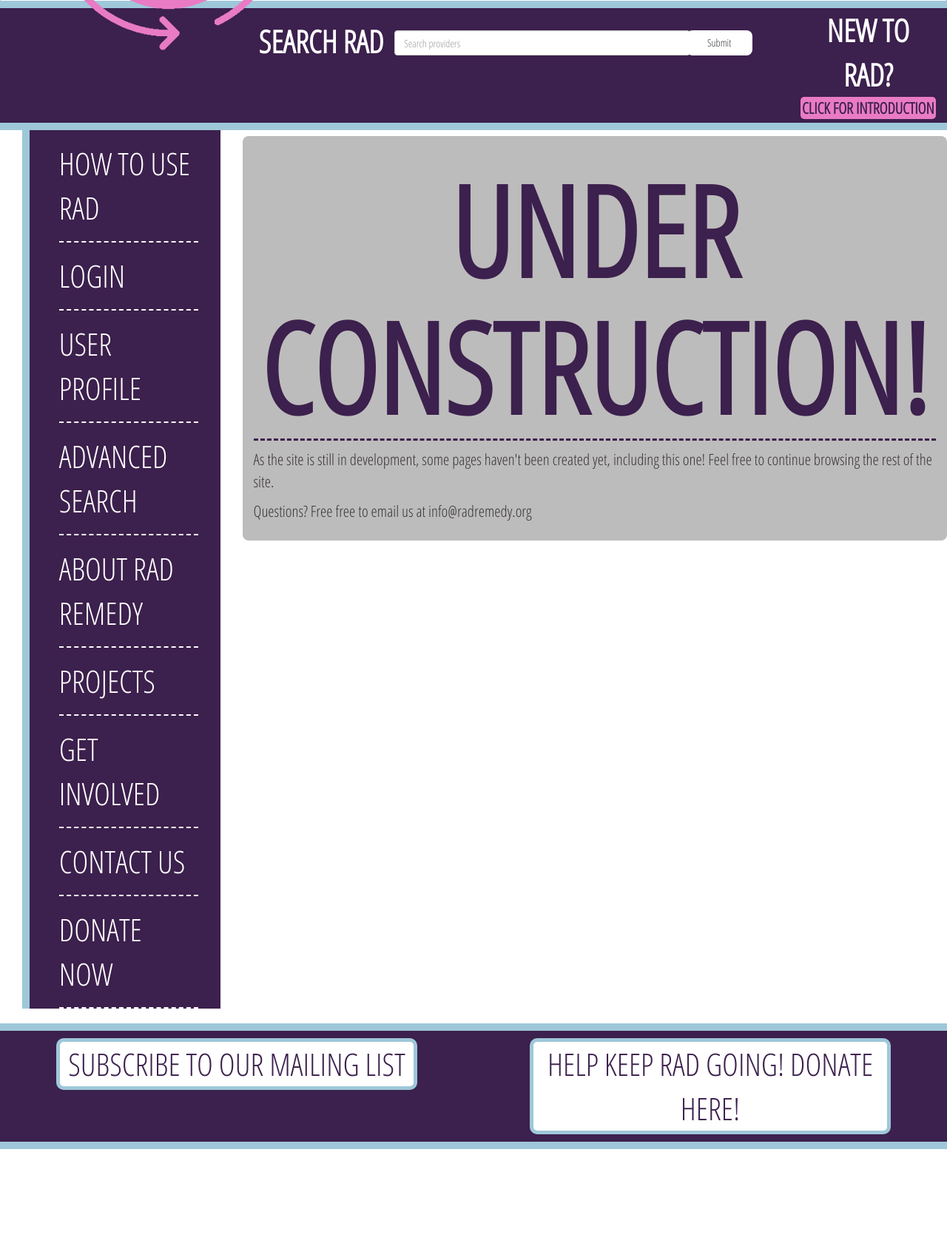
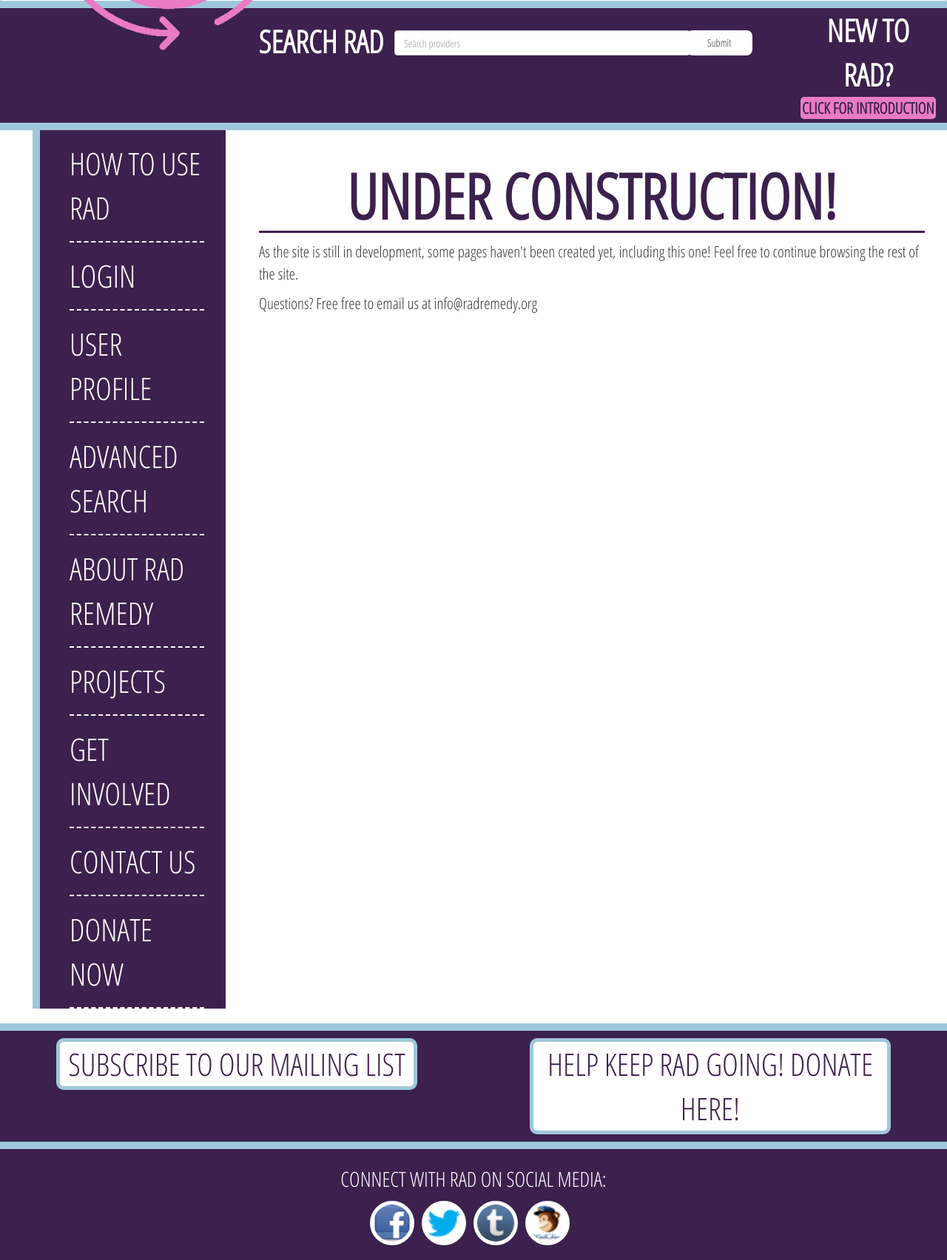
Before and after one commit to radremedy/radremedy, a Flask app: page /about/ in a window 1280 px wide. Shown: the part 290-1994 px from the top of the page at 74% size. Before the commit the page ends 1844 px from the top, so only its background shows below. Run offline with Flask 2, Linux system fonts and the light colour scheme; some libraries are stand-ins or nearby versions.

Commit message:
Finished first pass at base and pages. No links EXCEPT NAV links work yet...

```diff
--- a/remedy/static/css/remedy.css
+++ b/remedy/static/css/remedy.css
@@ -12,7 +12,7 @@
 *************************************/
 body {
 	font-family: 'Open Sans Condensed', sans-serif;
-	color: #fff;
+	color: #393536;
 }
 
 a {
@@ -34,6 +34,14 @@
 	font-weight: bold;
 }
 
+h3 {
+	font-size: 4em;
+	color: #3c204d;
+	font-weight: bold;
+	text-align: center;
+	border-bottom: solid #3c204d;
+}
+
 .recently-added {
 	margin-top: 2px;
 	background-color: #fff;
@@ -41,19 +49,18 @@
 }
 
 .recently-added-block {
-	float:right;
+	float: left;
 	margin-right: 20px;
 	min-height: 260px;
-	background: url('../img/recently_added_bkgd.png');
-	background-size: contain;
-	background-repeat: no-repeat;
-	margin-top: 7px;
-	padding-top: 40px;
+	background-color: #fff;
+	border: dashed #393536;
+	padding-top: 10px;
 	width:260px;
 	text-transform: uppercase;
 }
 
 .recently-added-date {
+	color:#e97bc4;
 	margin-left: 75px;
 	font-size: 2.2em;
 	line-height: .7em;
@@ -61,6 +68,7 @@
 }
 
 .recently-added-category {
+	color: #9ec8d9;
 	margin-left: 75px;
 	font-style: italic;
 	font-size:1.4em;
@@ -72,7 +80,7 @@
 	font-size: 2.2em;
 	width: 80%;
 	line-height: 1.2em;
-	color:#fff;
+	color:#393536;
 }
 
 .simple-search {
@@ -100,7 +108,7 @@
 
 .content-temp {
 	margin-top: 8px;
-	background: #bdbcbc;
+	background: #fff;
 	font-size: 1.5em;
 	padding: 15px;
 	color: #393536;
@@ -109,7 +117,6 @@
 
 .arrow-style {
 	float: left;
-	margin-top:45%;
 	height:33%;
 }
 
@@ -139,6 +146,7 @@
 }
 
 .bar {
+	color:#fff;
 	background-color: #3c204d;
 	border-top: solid #9ec8d9 10px;
 	border-bottom: solid #9ec8d9 10px;
@@ -206,3 +214,44 @@
 	left: 5%;
 	height: 45%;
 }
+
+.bottombar {
+	color:#FFF;
+	background-color: #3c204d;
+	text-align: center;
+	font-size: 2em;
+	padding: 20px;
+}
+
+.sm-icon {
+	background-color: #fff;
+	border-radius: 40px;
+	border: solid 5px #fff;
+	margin-right: 10px;
+	width:60px;
+}
+
+.home-search {
+	color: #393536;
+	font-size: 1.2em;
+	text-align: left;
+}
+
+.home-search-btn {
+	text-align: right;
+	background: url('../img/home_search_btn.png');
+	background-size: contain;
+	background-repeat: no-repeat;
+	width: 150px;
+	height:50px;
+}
+
+.flip-img {
+    -moz-transform: scaleX(-1);
+    -o-transform: scaleX(-1);
+    -webkit-transform: scaleX(-1);
+    transform: scaleX(-1);
+    filter: FlipH;
+    -ms-filter: "FlipH";
+
+}
--- a/remedy/templates/admin/index.html
+++ b/remedy/templates/admin/index.html
@@ -1,7 +1,7 @@
 {% extends 'admin/master.html' %}
 
 {% block body %}
-<h1>RAD Admin</h1>
-<h3>Design coming soon.</h3>
+<h2>RAD Admin</h2>
+<h4>Design coming soon.</h4>
 
 {% endblock %}
--- a/remedy/templates/base.html
+++ b/remedy/templates/base.html
@@ -58,7 +58,6 @@
         <div class="introduction-btn text-uppercase">Click for introduction</div>
       </div>
     </div>
-  </div>
   <div class="row">
     <div class="col-sm-3">
       <ul class="nav-banner">
@@ -82,7 +81,7 @@
       {% block content %}{% endblock %}
     </div>
   </div>
-  <div class="row bar" style="margin: 0 auto;">
+  <div class="row bar">
     <div class="col-sm-6">
       <div class="footer-msg text-uppercase">Subscribe to our mailing list</div>
     </div>
@@ -90,6 +89,11 @@
       <div class="footer-msg text-uppercase">Help keep RAD going! <a href="/donate">Donate here!</a></div>
     </div>
   </div>
+  <div class="row bottombar">
+    <p class="text-uppercase">Connect with RAD on social media:</p>
+    <img class="sm-icon" src="{{ url_for('static', filename='img/fb.png') }}"><img class="sm-icon" src="{{ url_for('static', filename='img/twitter.png') }}"><img class="sm-icon" src="{{ url_for('static', filename='img/twitter2.png') }}"><img class="sm-icon" src="{{ url_for('static', filename='img/mail-chimp.png') }}">
+  </div>
+    </div>
 
 
     <!--
--- a/remedy/templates/create-account.html
+++ b/remedy/templates/create-account.html
@@ -2,7 +2,7 @@
 
 {% block content %}
 
-<h1>Create an Account!</h1>
+<h3>Create an Account!</h3>
 
 <div class="big">
     <p class="purple-label"><b>I AM AN</b>:</p>
@@ -11,7 +11,7 @@
 </div>
 
 <div class="individual">
-    <h1>Create an Individual Account!</h1>
+    <h3>Create an Individual Account!</h3>
 
 	<form role="form" method="POST" action="/signup/">
         {{ form.csrf_token }}
--- a/remedy/templates/find-provider.html
+++ b/remedy/templates/find-provider.html
@@ -1,7 +1,7 @@
 {% extends "base.html" %}
 {% block content %}
 <div class="content-temp">
-<h1>Find a Provider</h1>
+<h3>Find a Provider</h3>
 
 <h2>Search By</h2>
 
--- a/remedy/templates/login.html
+++ b/remedy/templates/login.html
@@ -2,7 +2,7 @@
 
 {% block content %}
 
-<h1>Login</h1>
+<h3>Login</h3>
 
 <form role="form" action="/login/" method="POST">
 
--- a/remedy/templates/macros.html
+++ b/remedy/templates/macros.html
@@ -29,7 +29,7 @@
 {% endmacro %}
 
 {% macro render_resource(r) %}
-	<h3><a href="{{ url_for('remedy.resource', resource_id=r.id) }}">{{ r.name }}</a></h3>
+	<h4><a href="{{ url_for('remedy.resource', resource_id=r.id) }}">{{ r.name }}</a></h4>
 	<p>
 		{{ r.description }}
 	</p>
--- a/remedy/templates/provider.html
+++ b/remedy/templates/provider.html
@@ -3,7 +3,7 @@
 {% block content %}
 <div class="content-temp">
 
-<h1>{{ provider.name }}</h1>
+<h3>{{ provider.name }}</h3>
 
 {% if provider.organization %}
 <h2>
@@ -12,9 +12,9 @@
 {% endif %}
 
 {% if provider.categories %}
-<h3>
+<h4>
 	{{ provider.categories|join(', ', attribute='name') }}
-</h3>
+</h4>
 {% endif %}
 
 {% if provider.description %}
--- a/remedy/templates/settings.html
+++ b/remedy/templates/settings.html
@@ -2,7 +2,7 @@
 
 {% block content %}
 <div class="content-temp">
-<h1>User Profile Settings</h1>
+<h3>User Profile Settings</h3>
 
 <h2>PROFILE</h2>
 <p>{{ current_user.username }}</p>
--- a/remedy/templates/under-construction.html
+++ b/remedy/templates/under-construction.html
@@ -2,7 +2,7 @@
 
 {% block content %}
 <div class="content-temp">
-	<h1> UNDER CONSTRUCTION! </h1>
+	<h3> UNDER CONSTRUCTION! </h3>
 	<p>As the site is still in development, some pages haven't been created yet, including this one! Feel free to continue browsing
 		the rest of the site. </p>
 	<p>Questions? Free free to email us at <a href="mailto:info@radremedy.org">info@radremedy.org</a></p>
```
Also changed, not shown: remedy/templates/index.html (+24 -17 lines), remedy/static/img/home_search_btn.png (added).
